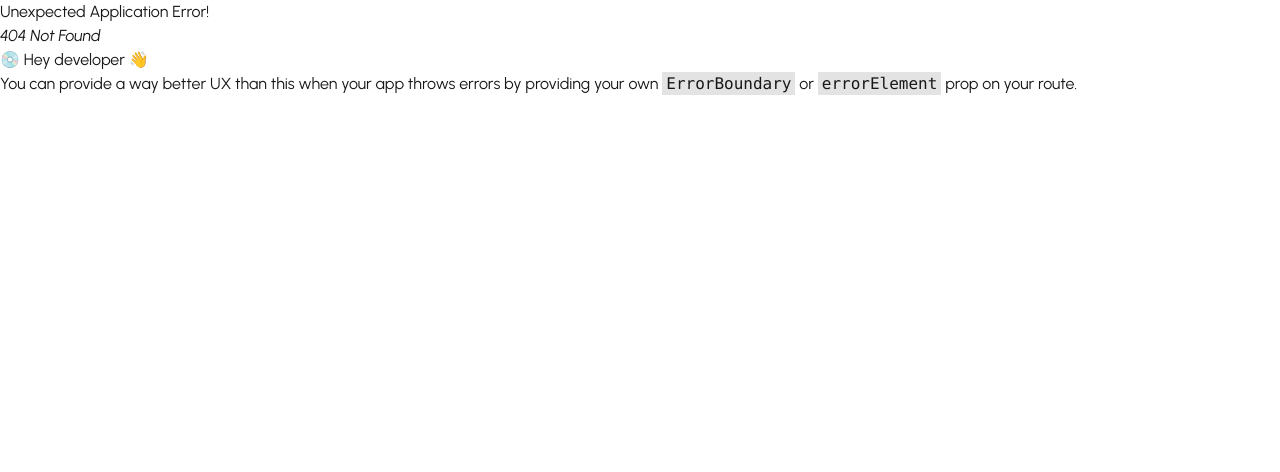
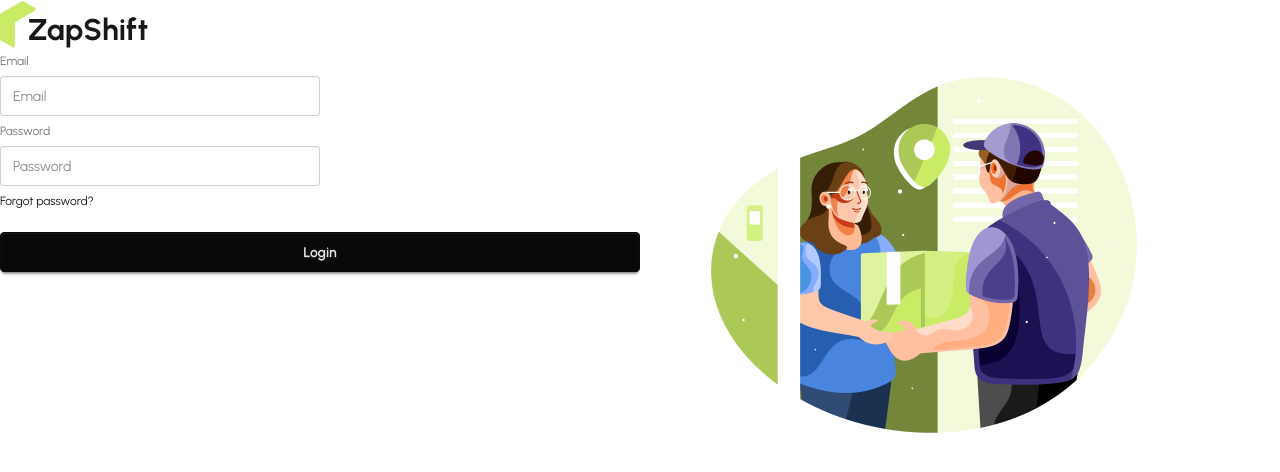
Before and after one commit to abdullah-shamim-2004/Zap-Shift-Client, a React (Vite) app: page /auth/register in a window 1280 px wide. Before the commit this address had no page. Shown: the top 472 px of the page. Built offline with nearby package versions, Linux system fonts and the light colour scheme; no server answers.

Commit message:
Added User Authentication.

```diff
--- a/package.json
+++ b/package.json
@@ -11,9 +11,11 @@
   },
   "dependencies": {
     "@tailwindcss/vite": "^4.1.17",
+    "firebase": "^12.6.0",
     "leaflet": "^1.9.4",
     "react": "^19.2.0",
     "react-dom": "^19.2.0",
+    "react-hook-form": "^7.66.1",
     "react-icons": "^5.5.0",
     "react-leaflet": "^5.0.0-rc.2",
     "react-router": "^7.9.6",
--- a/src/Components/Logo/Logo.jsx
+++ b/src/Components/Logo/Logo.jsx
@@ -1,13 +1,18 @@
-import React from 'react';
-import logo from "../../assets/logo.png"
+import React from "react";
+import logo from "../../assets/logo.png";
+import { Link } from "react-router";
 
 const Logo = () => {
-    return (
-        <div className='flex items-end'>
-            <img src={logo} alt="Logo" />
-            <h3 className="text-3xl font-bold -mx-2">ZapShift</h3>
-        </div>
-    );
+  return (
+    <Link to="/">
+      {" "}
+      <div className="flex items-end">
+        {" "}
+        <img src={logo} alt="Logo" />
+        <h3 className="text-3xl font-bold -mx-2">ZapShift</h3>
+      </div>
+    </Link>
+  );
 };
 
 export default Logo;
--- /dev/null
+++ b/src/Contexts/AuthContext/AuthContext.jsx
@@ -0,0 +1,3 @@
+import { createContext } from "react";
+
+export const AuthContext = createContext(null)
--- /dev/null
+++ b/src/Contexts/AuthProvider/AuthProvider.jsx
@@ -0,0 +1,35 @@
+import React, { useEffect, useState } from "react";
+import { AuthContext } from "../AuthContext/AuthContext";
+import {
+  createUserWithEmailAndPassword,
+  onAuthStateChanged,
+  signInWithEmailAndPassword,
+} from "firebase/auth";
+import { auth } from "../../Firebase/Firebase.init";
+
+const AuthProvider = ({ children }) => {
+  const [user, setUser] = useState(null);
+  const [loading, setLoading] = useState(false);
+  const createUser = (eamil, password) => {
+    return createUserWithEmailAndPassword(auth, eamil, password);
+  };
+  //This function will look after the user
+  useEffect(() => {
+    const unsubscribe = onAuthStateChanged(auth, (currentuser) => {
+      setUser(currentuser);
+      setLoading(false);
+    });
+    return () => unsubscribe();
+  }, []);
+  const signInUser = (email, password) => {
+    return signInWithEmailAndPassword(auth, email, password);
+  };
+  const AuthInfo = {
+    user,loading,
+    createUser,
+    signInUser,
+  };
+  return <AuthContext value={AuthInfo}>{children}</AuthContext>;
+};
+
+export default AuthProvider;
--- /dev/null
+++ b/src/Firebase/Firebase.init.js
@@ -0,0 +1,21 @@
+// Import the functions you need from the SDKs you need
+import { initializeApp } from "firebase/app";
+import { getAuth } from "firebase/auth";
+// TODO: Add SDKs for Firebase products that you want to use
+// https://firebase.google.com/docs/web/setup#available-libraries
+
+// Your web app's Firebase configuration
+const firebaseConfig = {
+  apiKey: import.meta.env.VITE_apiKey,
+  authDomain: import.meta.env.VITE_authDomain,
+  projectId: import.meta.env.VITE_projectId,
+  storageBucket: import.meta.env.VITE_storageBucket,
+  messagingSenderId: import.meta.env.VITE_messagingSenderId,
+  appId: import.meta.env.VITE_appId,
+};
+
+// Initialize Firebase
+const app = initializeApp(firebaseConfig);
+
+// Initialize Firebase Authentication and get a reference to the service
+export const auth = getAuth(app);
--- /dev/null
+++ b/src/Hooks/useAuth.js
@@ -0,0 +1,9 @@
+import React, { use } from "react";
+import { AuthContext } from "../Contexts/AuthContext/AuthContext";
+
+const useAuth = () => {
+  const authInfo = use(AuthContext);
+  return authInfo;
+};
+
+export default useAuth;
--- /dev/null
+++ b/src/Layouts/AuthLayout.jsx
@@ -0,0 +1,20 @@
+import React from 'react';
+import Logo from '../Components/Logo/Logo';
+import AuthImg from "../assets/authImage.png"
+import { Outlet } from 'react-router';
+
+const AuthLayout = () => {
+    return (
+        <div className='max-w-screen-2xl mx-auto'>
+            <Logo></Logo>
+            <div className='flex '>
+                <div className='flex-1'><Outlet></Outlet></div>
+                <div className='flex-1'>
+                    <img src={AuthImg} alt="Auth image" />
+                </div>
+            </div>
+        </div>
+    );
+};
+
+export default AuthLayout;
--- /dev/null
+++ b/src/Pages/Auth/Login/Login.jsx
@@ -0,0 +1,7 @@
+import React from "react";
+
+const Login = () => {
+  return <div>Login</div>;
+};
+
+export default Login;
--- /dev/null
+++ b/src/Pages/Auth/Register/Register.jsx
@@ -0,0 +1,67 @@
+import React from "react";
+import { useForm } from "react-hook-form";
+
+const Register = () => {
+  const {
+    register,
+    handleSubmit,
+    formState: { errors },
+  } = useForm();
+  const handleRegistaion = (data) => {
+    console.log(data);
+  };
+  return (
+    <div>
+      <form onSubmit={handleSubmit(handleRegistaion)}>
+        {" "}
+        <fieldset className="fieldset">
+          {/* Email */}
+          <label className="label">Email</label>
+          <input
+            type="email"
+            {...register("email", { required: true })}
+            className="input"
+            placeholder="Email"
+          />
+          {/* error massage for email */}
+          {errors.email?.type === "required" && (
+            <p className="text-red-500">Email is required</p>
+          )}
+          {/* Password */}
+          <label className="label">Password</label>
+          <input
+            type="password"
+            {...register("password", {
+              required: true,
+              minLength: 6,
+              pattern: /^(?=.*[a-z])(?=.*[A-Z])(?=.*\d).{6,}$/,
+            })}
+            className="input"
+            placeholder="Password"
+          />
+          {/* Error massage for password */}
+          {errors.password?.type == "required" && (
+            <p className="text-red-500">Passsword is required</p>
+          )}
+          {errors.password?.type == "minLength" && (
+            <p className="text-red-500">
+              Passsword must to be atleast 6 charecters or longer.
+            </p>
+          )}
+          {errors.password?.type == "pattern" && (
+            <p className="text-red-500">
+              Password must contain at least one uppercase, one lowercase, one
+              number.
+            </p>
+          )}
+          <div>
+            <a className="link link-hover">Forgot password?</a>
+          </div>
+          <button className="btn btn-neutral mt-4">Login</button>
+        </fieldset>
+      </form>
+    </div>
+  );
+};
+
+export default Register;
--- a/src/Pages/Covarage/Covarage.jsx
+++ b/src/Pages/Covarage/Covarage.jsx
@@ -7,7 +7,6 @@ const Covarage = () => {
   const position = [23.687639500000003, 90.351002];
   const serviceCenters = useLoaderData();
   const mapRef = useRef(null);
-  //   console.log(serviceCenters);
   const handleSearch = (e) => {
     e.preventDefault();
     const location = e.target.location.value;
@@ -16,19 +15,23 @@ const Covarage = () => {
     );
     if (district) {
       const coord = [district.latitude, district.longitude];
-    //   console.log(district, coord);
-      mapRef.current.flyTo(coord, 14)
+      mapRef.current.flyTo(coord, 14);
     }
   };
 
   return (
-    <div>
-      <h2 className="text-5xl">We are available in 64 disticts</h2>
-      <div>
-        <form onSubmit={handleSearch}>
-          <label className="input">
+    <div className="max-w-6xl mx-auto px-4 py-12 space-y-10">
+      {/* Heading */}
+      <h2 className="text-4xl md:text-5xl font-bold text-center text-black ">
+        We Are Available in <span >64 Districts</span>
+      </h2>
+
+      {/* Search Box */}
+      <div className="flex justify-center">
+        <form onSubmit={handleSearch} className="w-full max-w-md">
+          <label className="flex items-center gap-3 bg-gray-400 dark:bg-gray-800 border rounded-2xl px-4 py-3 shadow-sm focus-within:ring-2 focus-within:ring-[#caeb66] transition">
             <svg
-              className="h-[1em] opacity-50"
+              className="h-5 w-5 text-gray-400"
               xmlns="http://www.w3.org/2000/svg"
               viewBox="0 0 24 24"
             >
@@ -43,14 +46,39 @@ const Covarage = () => {
                 <path d="m21 21-4.3-4.3"></path>
               </g>
             </svg>
-            <input type="search" name="location" placeholder="Search" />
-            <kbd className="kbd kbd-sm">⌘</kbd>
-            <kbd className="kbd kbd-sm">K</kbd>
+
+            <input
+              type="search"
+              name="location"
+              placeholder="Search district..."
+              className="flex-1 bg-transparent outline-none text-gray-700 dark:text-gray-200"
+            />
+            <button
+              type="submit"
+              className="px-4 py-2 flex items-center gap-2 bg-[#caeb66] text-black rounded-xl font-medium hover:bg-green-300 transition"
+            >
+              <svg
+                xmlns="http://www.w3.org/2000/svg"
+                className="h-5 w-5"
+                fill="none"
+                viewBox="0 0 24 24"
+                stroke="currentColor"
+                strokeWidth="2"
+              >
+                <path
+                  strokeLinecap="round"
+                  strokeLinejoin="round"
+                  d="M21 21l-4.35-4.35M10 18a8 8 0 100-16 8 8 0 000 16z"
+                />
+              </svg>
+              Search
+            </button>
           </label>
         </form>
       </div>
-      {/* Map container */}
-      <div className="border w-full h-[800px]">
+
+      {/* Map */}
+      <div className="border rounded-xl overflow-hidden shadow-md w-full h-[800px]">
         <MapContainer
           center={position}
           zoom={7}
@@ -59,15 +87,16 @@ const Covarage = () => {
           ref={mapRef}
         >
           <TileLayer
-            attribution='&copy; <a href="https://www.openstreetmap.org/copyright">OpenStreetMap</a> contributors'
+            attribution="&copy; OpenStreetMap contributors"
             url="https://{s}.tile.openstreetmap.org/{z}/{x}/{y}.png"
           />
+
           {serviceCenters.map((center, index) => (
             <Marker key={index} position={[center.latitude, center.longitude]}>
               <Popup>
                 <strong>{center.district}</strong>
-                <br></br>
-                Sevice Area: {center.covered_area.join(", ")}
+                <br />
+                Service Area: {center.covered_area.join(", ")}
               </Popup>
             </Marker>
           ))}
--- a/src/Routes/Router.jsx
+++ b/src/Routes/Router.jsx
@@ -3,6 +3,9 @@ import { createBrowserRouter } from "react-router";
 import RootLayout from "../Layouts/RootLayout";
 import Home from "../Pages/Home/Home/Home";
 import Covarage from "../Pages/Covarage/Covarage";
+import AuthLayout from "../Layouts/AuthLayout";
+import Login from "../Pages/Auth/Login/Login";
+import Register from "../Pages/Auth/Register/Register";
 
 const router = createBrowserRouter([
   {
@@ -20,5 +23,19 @@ const router = createBrowserRouter([
       },
     ],
   },
+  {
+    path: "/auth",
+    Component: AuthLayout,
+    children: [
+      {
+        path: "/auth/login",
+        Component: Login,
+      },
+      {
+        path: "/auth/register",
+        Component: Register,
+      },
+    ],
+  },
 ]);
 export default router;
```
Also changed, not shown: src/main.jsx (+6 -2 lines), 2 other files (tests, documents, lock files or other folders).
